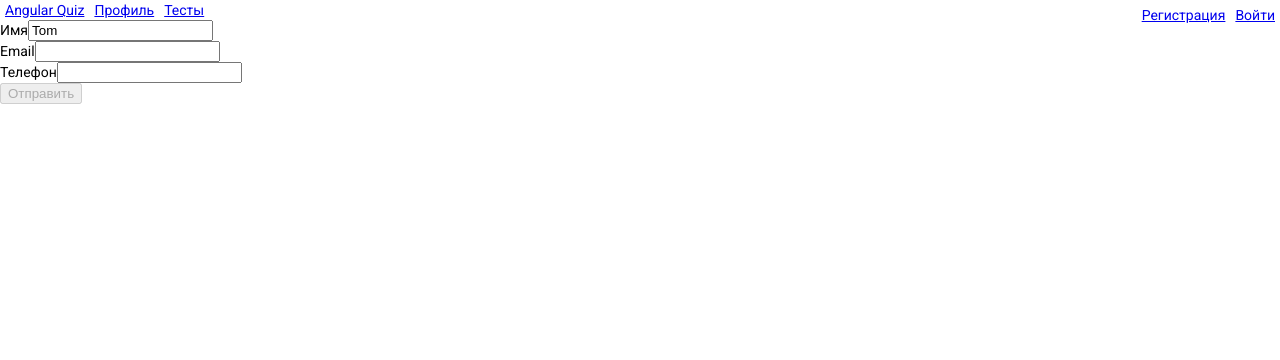
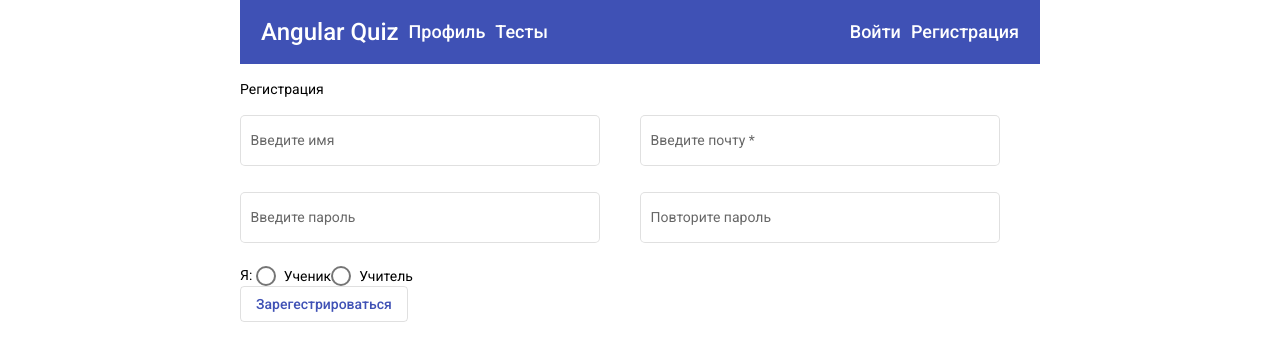
Before and after one commit to Cheesy008/education_project, an Angular app in the folder EducationQuiz/: page /profile/register in a window 1280 px wide. Shown: the top 360 px of the page. Built offline with nearby package versions, Linux system fonts and the light colour scheme.

Commit message:
Страница Регистрации

```diff
--- a/EducationQuiz/src/app/app.component.html
+++ b/EducationQuiz/src/app/app.component.html
@@ -1,3 +1,8 @@
-<app-nav></app-nav>
-
-<router-outlet></router-outlet>
+<div class="parent">
+    <div class="div1">
+        <app-nav></app-nav>
+    </div>
+    <div class="div2">
+        <router-outlet></router-outlet>
+    </div>
+</div>
--- a/EducationQuiz/src/app/app.component.scss
+++ b/EducationQuiz/src/app/app.component.scss
@@ -0,0 +1,14 @@
+.parent {
+  display: grid;
+  grid-template-columns: 0.3fr 1fr 0.3fr;
+  grid-template-rows: 0.3fr 0.75fr;
+  grid-column-gap: 0px;
+  grid-row-gap: 15px;
+}
+
+.div1 {
+  grid-area: 1 / 2 / 2 / 3;
+}
+.div2 {
+  grid-area: 2 / 2 / 6 / 3;
+}
--- a/EducationQuiz/src/app/components/nav/nav.component.html
+++ b/EducationQuiz/src/app/components/nav/nav.component.html
@@ -1,13 +1,15 @@
-<div class="nav-bar">
-    <a  class="inline" routerLink=""> Angular Quiz</a>
-    <a class="inline" routerLink="profile">Профиль</a>
-    <a class="inline" routerLink="tests">Тесты</a>
+<mat-toolbar color="primary">
+    <a  class="inline header" routerLink=""> Angular Quiz</a>
+    <a class="inline text" routerLink="profile">Профиль</a>
+    <a class="inline text" routerLink="tests">Тесты</a>
+    <span class="spacer"></span>
     <ng-container *ngIf="isLogin; else elseTemplate">
         <a class="inline right" routerLink="profile">Пользователь</a>
         <a class="inline right" routerLink="profile/logout">Выход</a>
     </ng-container>
     <ng-template #elseTemplate>
-        <a class="inline right" routerLink="profile/login">Войти</a>
-        <a class="inline right" routerLink="profile/register">Регистрация</a>
+        <a class="inline right text" routerLink="profile/login">Войти</a>
+        <a class="inline right text"  routerLink="profile/register">Регистрация</a>
     </ng-template>
-</div>
+
+</mat-toolbar>
--- a/EducationQuiz/src/app/components/nav/nav.component.scss
+++ b/EducationQuiz/src/app/components/nav/nav.component.scss
@@ -7,3 +7,6 @@ padding: 5px;
 .right{
     float: right;
 }
+.spacer {
+    flex: 1 1 auto;
+  }
--- a/EducationQuiz/src/modules/profile/components/register/register.component.html
+++ b/EducationQuiz/src/modules/profile/components/register/register.component.html
@@ -1,33 +1,30 @@
-<form [formGroup]="registerForm" novalidate >
-    <div class="form-group">
-        <label>Имя</label>
-        <input class="form-control" name="name" formControlName="userName" />
+<form [formGroup]="registerForm" novalidate>
+    <p>Регистрация</p>
+    <mat-form-field class="half-width" appearance="outline">
+        <mat-label>Введите имя</mat-label>
+        <input placeholder="Имя" matInput>
+    </mat-form-field>
 
-        <div class="alert alert-danger"
-            *ngIf="registerForm.controls['userName'].invalid && registerForm.controls['userName'].touched">
-            Не указано имя
-        </div>
-    </div>
-    <div class="form-group">
-        <label>Email</label>
-        <input class="form-control" name="email" formControlName="userEmail" />
-
-        <div class="alert alert-danger"
-            *ngIf="registerForm.controls['userEmail'].invalid && registerForm.controls['userEmail'].touched">
-            Некорректный email
-        </div>
-    </div>
-    <div class="form-group">
-        <label>Телефон</label>
-        <input class="form-control" name="phone" formControlName="userPhone" />
-        <div class="alert alert-danger"
-            *ngIf="registerForm.controls['userPhone'].invalid && registerForm.controls['userPhone'].touched">
-            Некорректный номер телефона
-        </div>
-    </div>
-    <div class="form-group">
-        <button class="btn btn-default" [disabled]="registerForm.invalid">
-            Отправить
-        </button>
-    </div>
+    <mat-form-field class="half-width" appearance="outline">
+        <mat-label>Введите почту</mat-label>
+        <input matInput placeholder="pat@example.com" [formControl]="email" required>
+        <mat-error *ngIf="email.invalid">{{getErrorMessage()}}</mat-error>
+    </mat-form-field>
+    <br>
+    <mat-form-field class="half-width" appearance="outline">
+        <mat-label>Введите пароль</mat-label>
+        <input placeholder="Пароль" matInput type="password">
+    </mat-form-field>
+    <mat-form-field class="half-width" appearance="outline">
+        <mat-label>Повторите пароль</mat-label>
+        <input placeholder="Пароль" matInput type="password">
+    </mat-form-field>
+    <br>
+        <label>Я: </label>
+        <mat-radio-group>
+            <mat-radio-button value="auto">Ученик</mat-radio-button>
+            <mat-radio-button value="always">Учитель</mat-radio-button>
+        </mat-radio-group>
+    <br>
+    <button mat-stroked-button color=primary>Зарегестрироваться</button>
 </form>
--- a/EducationQuiz/src/modules/profile/components/register/register.component.scss
+++ b/EducationQuiz/src/modules/profile/components/register/register.component.scss
@@ -0,0 +1,9 @@
+.full-width{
+    width: 90%;
+    padding-right: 5%;
+    padding-left: 5%;
+}
+.half-width{
+    width: 45%;
+    padding-right: 5%;
+}
--- a/EducationQuiz/src/modules/profile/components/register/register.component.ts
+++ b/EducationQuiz/src/modules/profile/components/register/register.component.ts
@@ -7,6 +7,15 @@ import { FormGroup, FormControl, Validators } from '@angular/forms';
 })
 export class RegisterComponent implements OnInit {
   public registerForm: FormGroup;
+  email = new FormControl('', [Validators.required, Validators.email]);
+
+  getErrorMessage() {
+    if (this.email.hasError('required')) {
+      return 'Введите значение';
+    }
+
+    return this.email.hasError('email') ? 'Неправильная почта' : '';
+  }
   constructor() {
     this.registerForm = new FormGroup({
       userName: new FormControl('Tom', Validators.required),
--- a/EducationQuiz/src/styles.scss
+++ b/EducationQuiz/src/styles.scss
@@ -2,3 +2,14 @@
 
 html, body { height: 100%; }
 body { margin: 0; font-family: Roboto, "Helvetica Neue", sans-serif; }
+@import '~@angular/material/prebuilt-themes/indigo-pink.css';
+.header{
+    color: white;
+    font-size: x-large;
+    text-decoration: none;
+}
+.text{
+    color: white;
+    font-size:large;
+    text-decoration: none;
+}
```
Also changed, not shown: EducationQuiz/src/app/app.module.ts (+7 -1 lines), EducationQuiz/src/modules/profile/profile.module.ts (+9 -1 lines).
